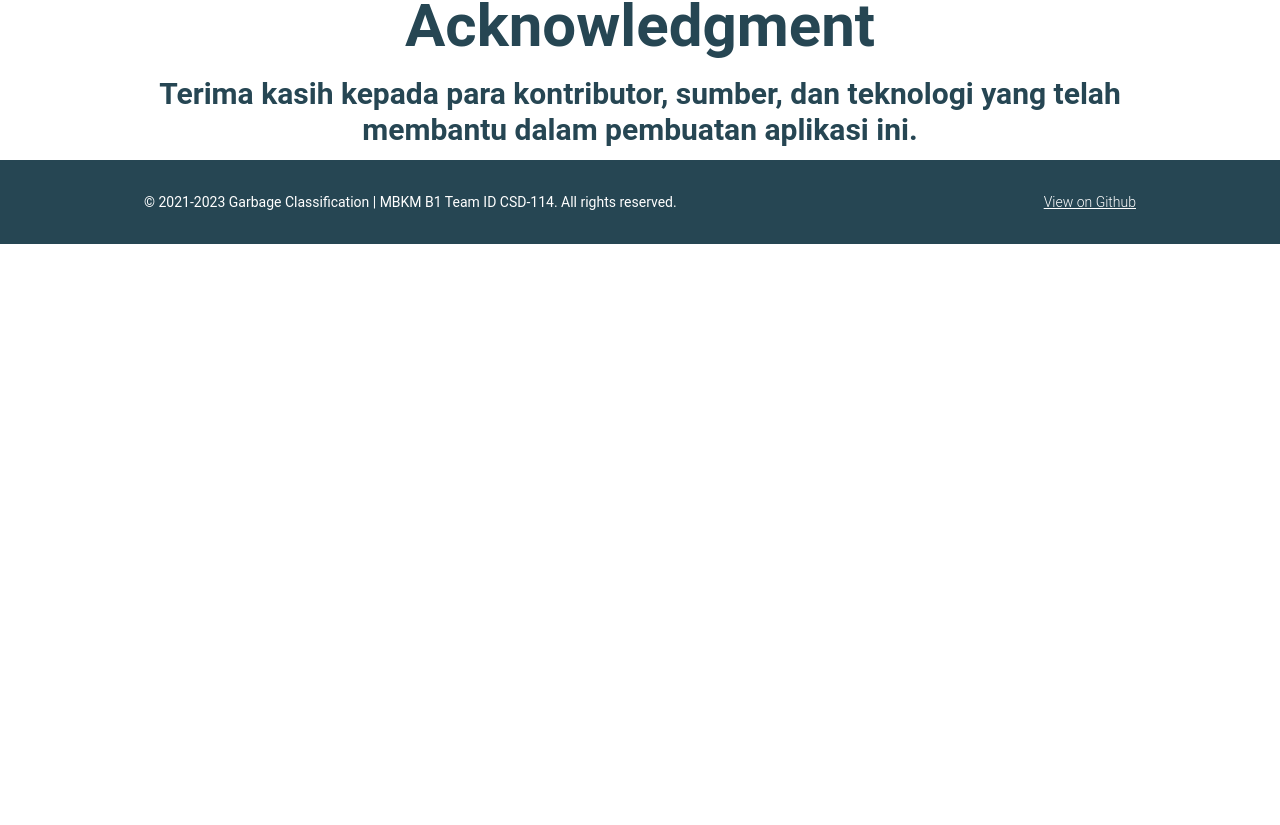
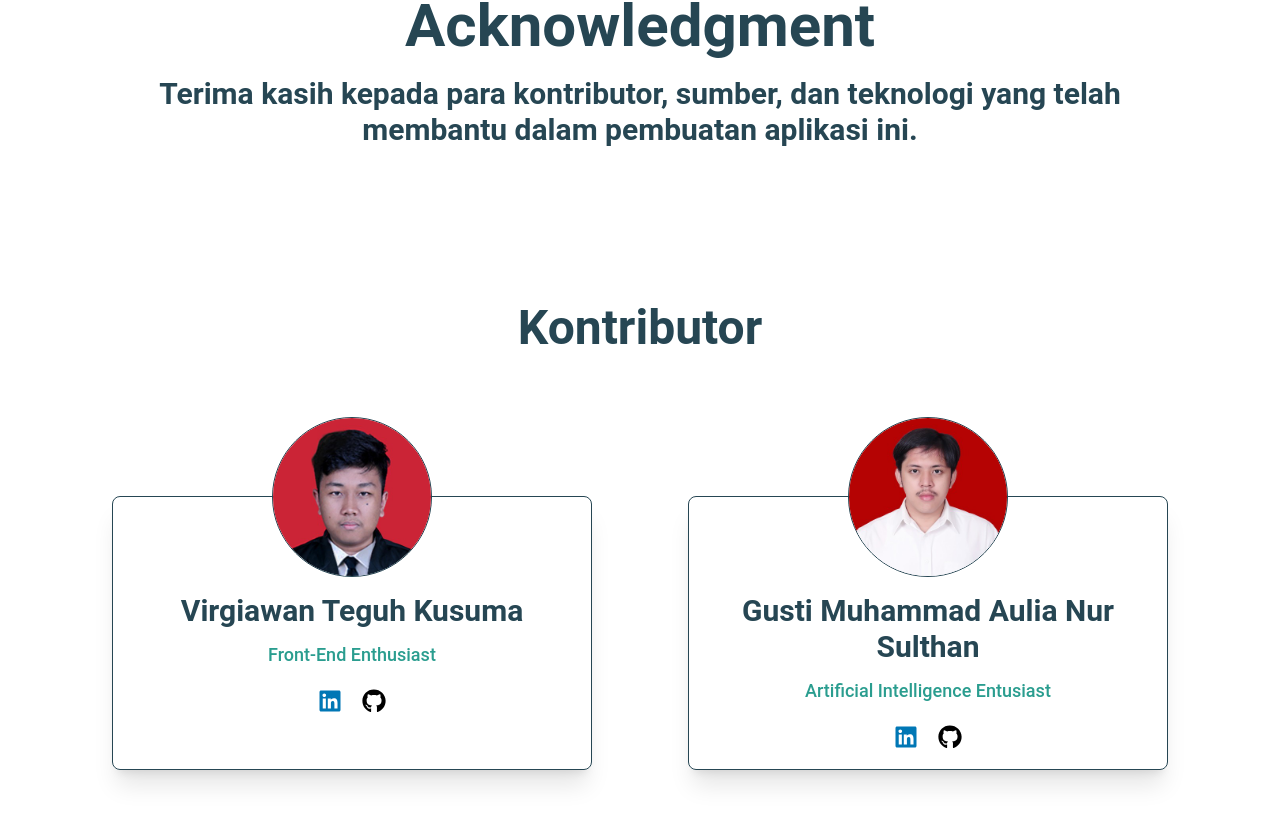
Before and after one commit to virgiawankusuma/Garbage-Classification, a React (Create React App) app: page /acknowledgment in a window 1280 px wide. Shown: the part 435-1260 px from the top of the page. Before the commit the page ends 800 px from the top, so only its background shows below. Built offline with nearby package versions, Linux system fonts and the light colour scheme.

Commit message:
feat: Add Contributors Section

```diff
--- /dev/null
+++ b/src/components/contributorsSection/Contributors.js
@@ -0,0 +1,23 @@
+import { contributors } from '../../data/acknowledgmentData';
+import Developer from './Developer';
+
+export default function Contributors(){
+  return (
+    <section id="contributors" className="py-36">
+      <div className="container">
+        <div className="flex flex-wrap justify-center px-4">
+          <h2 className="text-2xl text-dark font-bold text-center w-full mb-8 md:mb-12 md:text-3xl lg:text-5xl">
+            {contributors.title}
+          </h2>
+          <div className="flex flex-wrap mt-24 justify-center gap-y-28 lg:justify-between md:gap-x-6 lg:gap-x-12">
+            {
+              contributors.developers.map((developer, index) => (
+                <Developer developer={developer} key={index} />
+              ))
+            }
+          </div>
+        </div>
+      </div>
+    </section>
+  );
+}
--- /dev/null
+++ b/src/components/contributorsSection/Developer.js
@@ -0,0 +1,39 @@
+import { FaLinkedin, FaGithub } from 'react-icons/fa';
+
+export default function Developer({ developer }) {
+  return (
+    <div className="w-full border-[1.5px] border-dark rounded-lg shadow-xl px-4 l sm:w-4/5 md:w-[calc(50%-12px)] lg:w-[calc(50%-3rem)] g:px-9">
+      <div className="flex flex-wrap justify-center text-center relative">
+        <img
+          src={developer.image}
+          alt={developer.alt}
+          className="w-[130px] h-[130px] object-cover border-[1.5px] border-dark rounded-full aspect-square absolute top-[-80px] lg:w-[160px] lg:h-[160px]"
+        />
+        <h3 className="w-full text-xl font-semibold text-dark mt-14 mb-1 lg:mt-24 lg:mb-3 lg:text-3xl">
+          {developer.name}
+        </h3>
+        <span className="w-full text-base text-primary font-medium mb-2 lg:mb-3 lg:text-lg">
+          {developer.title}
+        </span>
+        <div className="w-full flex justify-center items-center gap-x-1 mb-3">
+          <a
+            href={developer.socials.linkedin}
+            target="_blank"
+            rel="noreferrer"
+            className="text-2xl text-[#0077B5] hover:text-white hover:bg-[#0077B5] rounded-full p-2 trans transition duration-300 ease-out"
+          >
+            <FaLinkedin />
+          </a>
+          <a
+            href={developer.socials.github}
+            target="_blank"
+            rel="noreferrer"
+            className="text-2xl text-black hover:text-white hover:bg-black rounded-full p-2 transition duration-300 ease-out"
+          >
+            <FaGithub />
+          </a>
+        </div>
+      </div>
+    </div>
+  );
+}
--- a/src/pages/Acknowledgment.js
+++ b/src/pages/Acknowledgment.js
@@ -1,10 +1,12 @@
 import Layout from '../components/Layout';
 import Hero from '../components/heroAcknowledgment/Hero';
+import Contributors from '../components/contributorsSection/Contributors';
 
 export default function Acknowledgment() {
   return (
     <Layout>
       <Hero />
+      <Contributors />
     </Layout>
   );
 }
```
